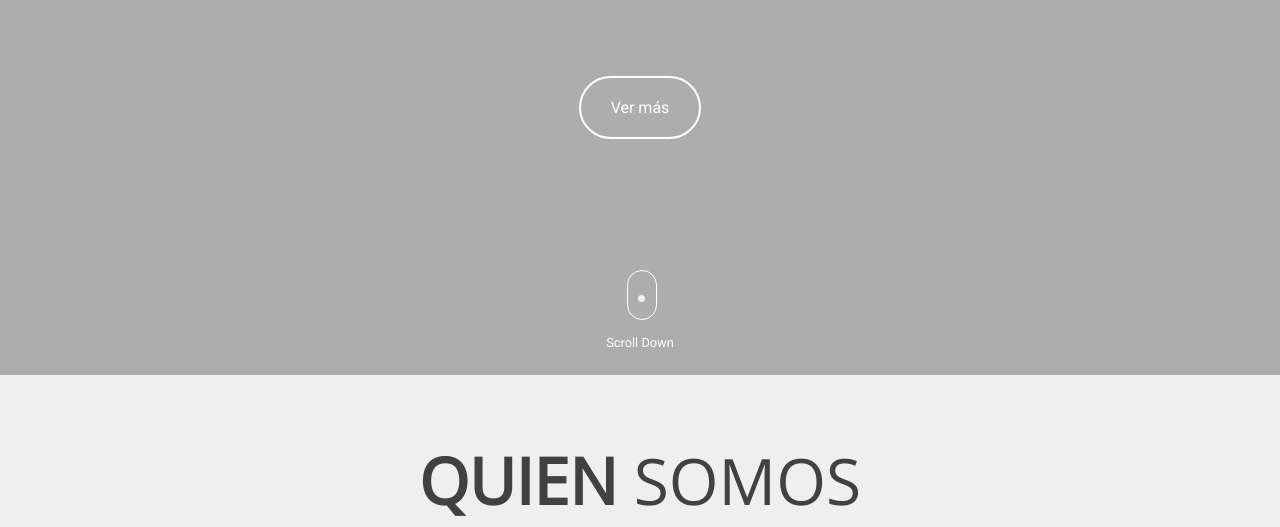
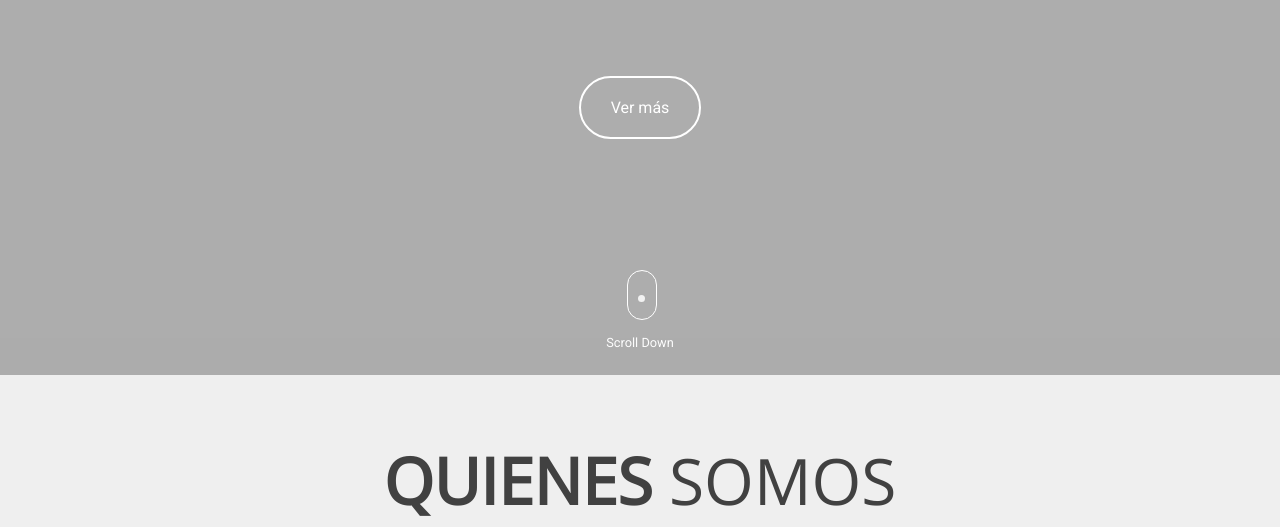
Before and after one commit to julian2690/betania, a plain HTML site: page index.html in a window 1280 px wide. Shown: the part 425-952 px from the top of the page. Drawn offline with nearby package versions, Linux system fonts and the light colour scheme; files whose address does not match are found by name.

Commit message:
Test confirmado

```diff
--- a/index.html
+++ b/index.html
@@ -53,7 +53,7 @@
             <p>Scroll Down</p>
         </header>
         <section class="section-presentacion">
-            <h2><span>QUIEN</span> SOMOS</h2>
+            <h2><span>QUIENES</span> SOMOS</h2>
             <span class="ralla"></span>
             <p>
                 Primeramente somos Cristianos. Seguidores de Cristo. El Señor Jesucristo es nuestro Señor y Salvador. Deseamos seguirle fielmente todos los días de nuestras vidas hasta su regreso inminente en las nubes para llevarnos al cielo. Deseamos levantarnos cada mañana y preguntarle, "¿Qué deseas de mi, Señor, en este día?" Deseamos amar y obedecer a nuestro Padre Celestial y siempre estar atentos a la dirección del Espíritu Santo mientras que Él nos ilumina la verdad de la Palabra de Dios.
```
